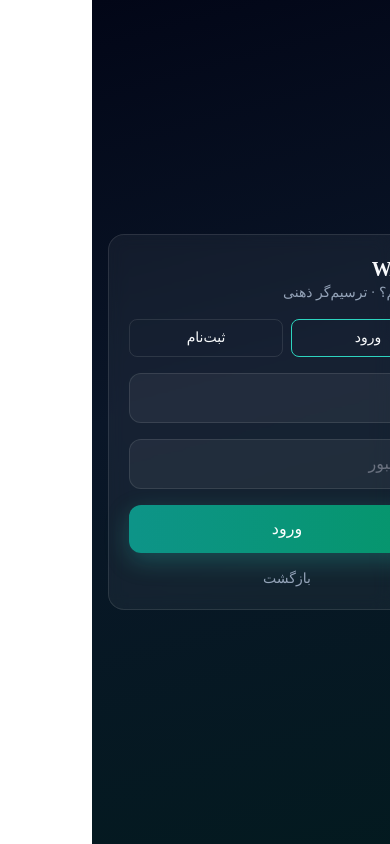
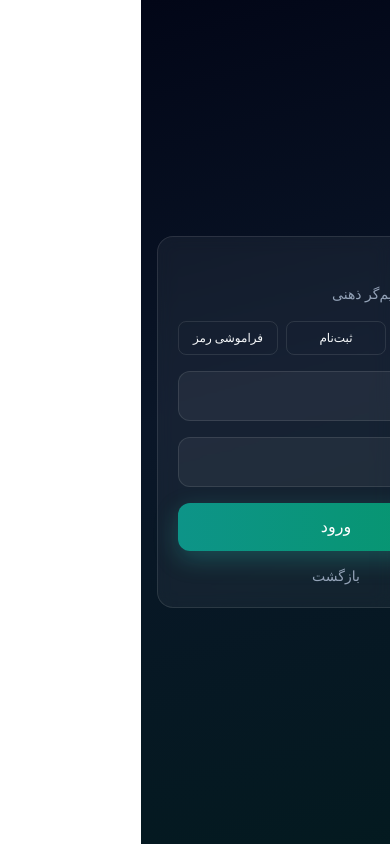
Before and after one commit to ImPMUFO/WAI, a Next.js app: page /auth in a window 390 px wide. Built offline with nearby package versions, Linux system fonts and the light colour scheme; no server answers.

Commit message:
Update page.tsx

```diff
--- a/src/app/auth/page.tsx
+++ b/src/app/auth/page.tsx
@@ -1,30 +1,57 @@
 'use client'
 
-import { useState } from 'react'
+import { useEffect, useState } from 'react'
 import Link from 'next/link'
 import { createClient, isSupabaseConfigured } from '@/lib/supabase/client'
+import { migrateLocalToServerIfNeeded } from '@/lib/sync'
+
+type Mode = 'login' | 'signup' | 'forgot'
 
 export default function AuthPage() {
-  const [mode, setMode] = useState<'login' | 'signup'>('login')
+  const [mode, setMode] = useState<Mode>('login')
   const [email, setEmail] = useState('')
   const [password, setPassword] = useState('')
   const [name, setName] = useState('')
   const [msg, setMsg] = useState('')
   const [loading, setLoading] = useState(false)
+  const [userEmail, setUserEmail] = useState<string | null>(null)
+
+  useEffect(() => {
+    if (!isSupabaseConfigured()) return
+    const supabase = createClient()
+    supabase.auth.getUser().then(({ data }) => {
+      setUserEmail(data.user?.email ?? null)
+    })
+  }, [])
 
   const submit = async () => {
     setMsg('')
     if (!isSupabaseConfigured()) {
-      setMsg('Supabase هنوز در Vercel تنظیم نشده است.')
-      return
-    }
-    if (!email.trim() || password.length < 6) {
-      setMsg('ایمیل و رمز (حداقل ۶ کاراکتر) لازم است.')
+      setMsg('Supabase هنوز تنظیم نشده است.')
       return
     }
     setLoading(true)
     try {
       const supabase = createClient()
+
+      if (mode === 'forgot') {
+        if (!email.trim()) {
+          setMsg('ایمیل را وارد کن.')
+          return
+        }
+        const { error } = await supabase.auth.resetPasswordForEmail(email.trim(), {
+          redirectTo: typeof window !== 'undefined' ? `${window.location.origin}/auth` : undefined,
+        })
+        if (error) throw error
+        setMsg('اگر ایمیل درست باشد، لینک بازیابی ارسال شد.')
+        return
+      }
+
+      if (!email.trim() || password.length < 6) {
+        setMsg('ایمیل و رمز (حداقل ۶ کاراکتر) لازم است.')
+        return
+      }
+
       if (mode === 'signup') {
         const { error } = await supabase.auth.signUp({
           email: email.trim(),
@@ -32,21 +59,31 @@ export default function AuthPage() {
           options: { data: { display_name: name.trim() || undefined } },
         })
         if (error) throw error
-        setMsg('ثبت‌نام انجام شد. اگر تأیید ایمیل روشن است، صندوق ورودی را چک کن.')
+        setMsg('ثبت‌نام انجام شد. حالا می‌توانی وارد شوی.')
+        setMode('login')
       } else {
         const { error } = await supabase.auth.signInWithPassword({
           email: email.trim(),
           password,
         })
         if (error) throw error
-        setMsg('ورود موفق بود.')
-        window.location.href = '/start'
+        await migrateLocalToServerIfNeeded()
+        setMsg('ورود موفق بود. داده‌های محلی به حساب منتقل می‌شوند...')
+        window.location.href = '/account'
       }
     } catch (e: unknown) {
       setMsg(e instanceof Error ? e.message : 'خطا در احراز هویت')
     } finally {
       setLoading(false)
     }
+  }
+
+  const logout = async () => {
+    if (!isSupabaseConfigured()) return
+    const supabase = createClient()
+    await supabase.auth.signOut()
+    setUserEmail(null)
+    setMsg('خارج شدی.')
   }
 
   return (
@@ -57,19 +94,40 @@ export default function AuthPage() {
           <p className="text-sm text-[var(--muted)]">من کیستم؟ · ترسیم‌گر ذهنی</p>
         </div>
 
+        {userEmail && (
+          <div className="rounded-xl border border-[var(--border)] p-3 text-sm space-y-2">
+            <p>
+              وارد شده‌ای: <span className="text-[var(--accent)]">{userEmail}</span>
+            </p>
+            <div className="flex gap-2">
+              <Link href="/account" className="btn-primary px-3 py-2 text-xs">
+                حساب من
+              </Link>
+              <button onClick={logout} className="btn-secondary px-3 py-2 text-xs">
+                خروج
+              </button>
+            </div>
+          </div>
+        )}
+
         <div className="flex gap-2 text-sm">
+          {(
+            [
+              ['login', 'ورود'],
+              ['signup', 'ثبت‌نام'],
+              ['forgot', 'فراموشی رمز'],
+            ] as const
+          ).map(([id, label]) => (
             <button
-            onClick={() => setMode('login')}
-            className={`flex-1 py-2 rounded-lg border ${mode === 'login' ? 'border-[var(--accent)] bg-[var(--accent)]/15' : 'border-[var(--border)]'}`}
+              key={id}
+              onClick={() => setMode(id)}
+              className={`flex-1 py-2 rounded-lg border text-xs sm:text-sm ${
+                mode === id ? 'border-[var(--accent)] bg-[var(--accent)]/15' : 'border-[var(--border)]'
+              }`}
             >
-            ورود
+              {label}
             </button>
-          <button
-            onClick={() => setMode('signup')}
-            className={`flex-1 py-2 rounded-lg border ${mode === 'signup' ? 'border-[var(--accent)] bg-[var(--accent)]/15' : 'border-[var(--border)]'}`}
-          >
-            ثبت‌نام
-          </button>
+          ))}
         </div>
 
         {mode === 'signup' && (
@@ -89,6 +147,7 @@ export default function AuthPage() {
           className="w-full rounded-xl px-4 py-3 border border-[var(--border)] bg-[var(--card)]"
           style={{ color: 'var(--text)' }}
         />
+        {mode !== 'forgot' && (
           <input
             type="password"
             value={password}
@@ -97,12 +156,19 @@ export default function AuthPage() {
             className="w-full rounded-xl px-4 py-3 border border-[var(--border)] bg-[var(--card)]"
             style={{ color: 'var(--text)' }}
           />
+        )}
 
         <button onClick={submit} disabled={loading} className="btn-primary w-full py-3 disabled:opacity-50">
-          {loading ? '...' : mode === 'login' ? 'ورود' : 'ثبت‌نام'}
+          {loading
+            ? '...'
+            : mode === 'login'
+              ? 'ورود'
+              : mode === 'signup'
+                ? 'ثبت‌نام'
+                : 'ارسال لینک بازیابی'}
         </button>
 
-        {msg && <p className="text-sm text-[var(--muted)] leading-relaxed">{msg}</p>}
+        {msg && <p className="text-sm text-[var(--muted)] leading-relaxed whitespace-pre-wrap">{msg}</p>}
 
         <Link href="/" className="block text-center text-sm text-[var(--muted)]">
           بازگشت
```
Lines whose indentation alone changed are shown as unchanged.
